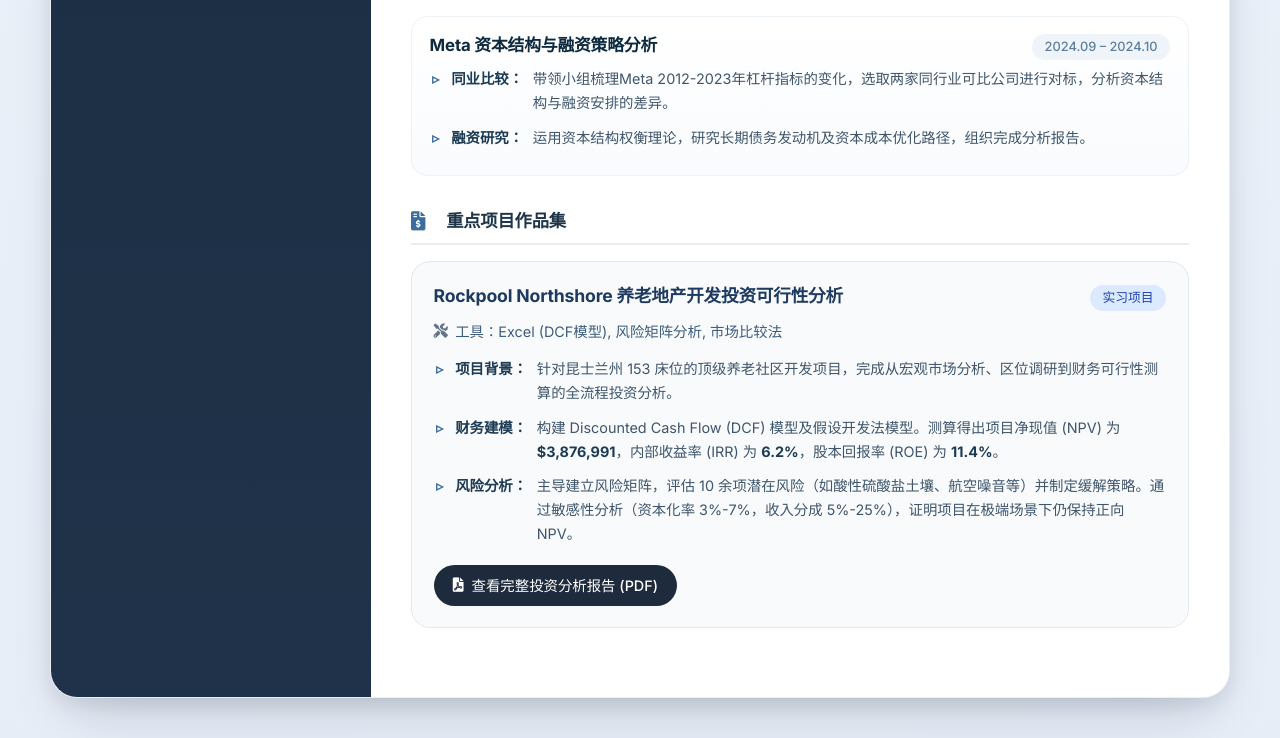
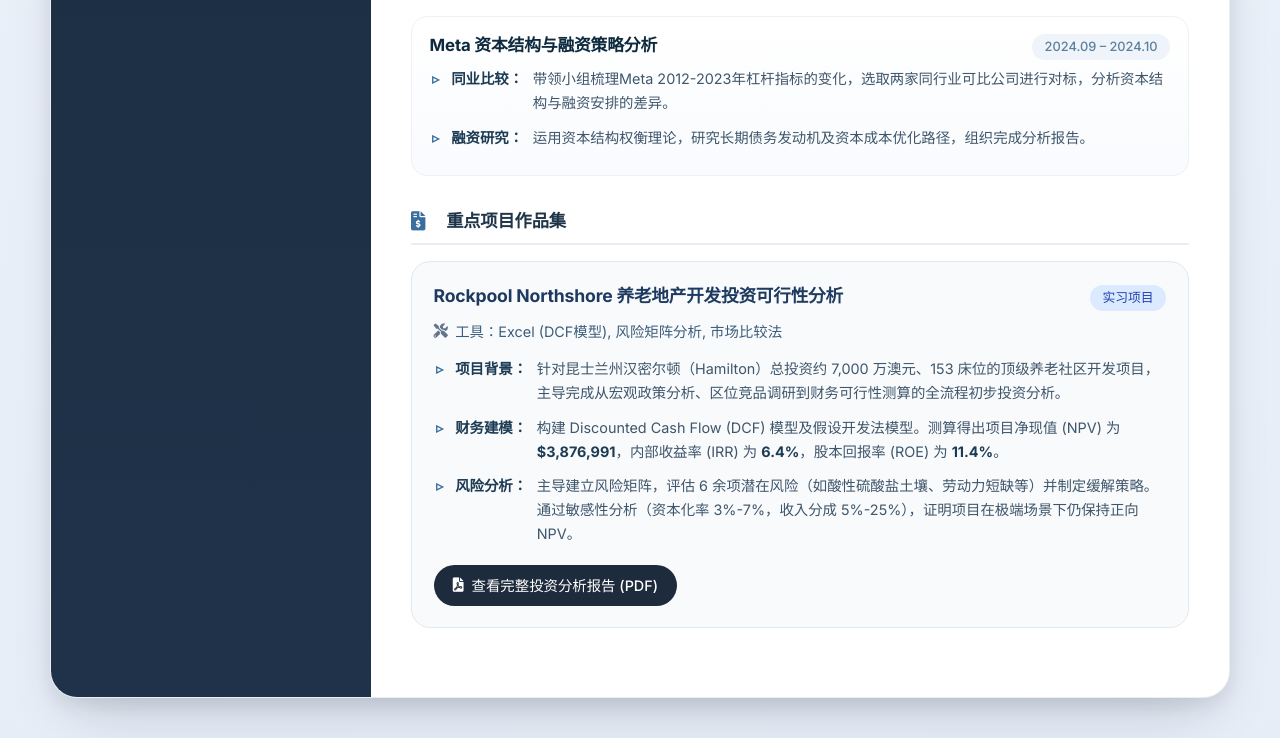
Before and after one commit to yuntaowangbetgood/wangyuntao, a plain HTML site: page index.html in a window 1280 px wide. Shown: the part 1457-2195 px from the top of the page. Drawn offline with Linux system fonts and the light colour scheme.

Commit message:
Update index.html

```diff
--- a/index.html
+++ b/index.html
@@ -780,9 +780,9 @@
         </div>
 
         <ul class="project-list portfolio-list">
-          <li><strong>项目背景：</strong><span>针对昆士兰州 153 床位的顶级养老社区开发项目，完成从宏观市场分析、区位调研到财务可行性测算的全流程投资分析。</span></li>
-          <li><strong>财务建模：</strong><span>构建 Discounted Cash Flow (DCF) 模型及假设开发法模型。测算得出项目净现值 (NPV) 为 <strong>$3,876,991</strong>，内部收益率 (IRR) 为 <strong>6.2%</strong>，股本回报率 (ROE) 为 <strong>11.4%</strong>。</span></li>
-          <li><strong>风险分析：</strong><span>主导建立风险矩阵，评估 10 余项潜在风险（如酸性硫酸盐土壤、航空噪音等）并制定缓解策略。通过敏感性分析（资本化率 3%-7%，收入分成 5%-25%），证明项目在极端场景下仍保持正向 NPV。</span></li>
+          <li><strong>项目背景：</strong><span>针对昆士兰州汉密尔顿（Hamilton）总投资约 7,000 万澳元、153 床位的顶级养老社区开发项目，主导完成从宏观政策分析、区位竞品调研到财务可行性测算的全流程初步投资分析。</span></li>
+          <li><strong>财务建模：</strong><span>构建 Discounted Cash Flow (DCF) 模型及假设开发法模型。测算得出项目净现值 (NPV) 为 <strong>$3,876,991</strong>，内部收益率 (IRR) 为 <strong>6.4%</strong>，股本回报率 (ROE) 为 <strong>11.4%</strong>。</span></li>
+          <li><strong>风险分析：</strong><span>主导建立风险矩阵，评估 6 余项潜在风险（如酸性硫酸盐土壤、劳动力短缺等）并制定缓解策略。通过敏感性分析（资本化率 3%-7%，收入分成 5%-25%），证明项目在极端场景下仍保持正向 NPV。</span></li>
         </ul>
 
         <!-- 文档下载按钮 -->
```
